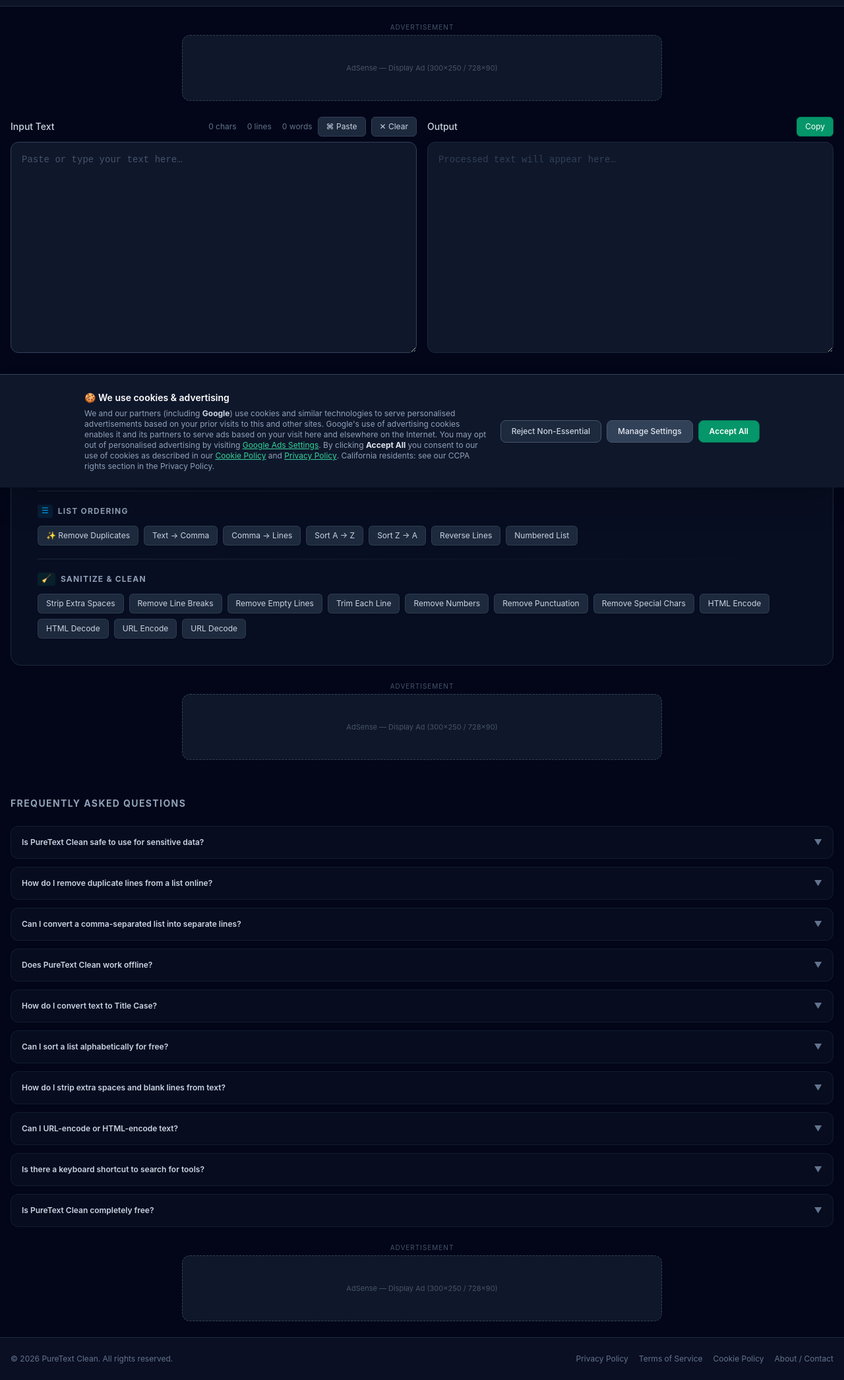
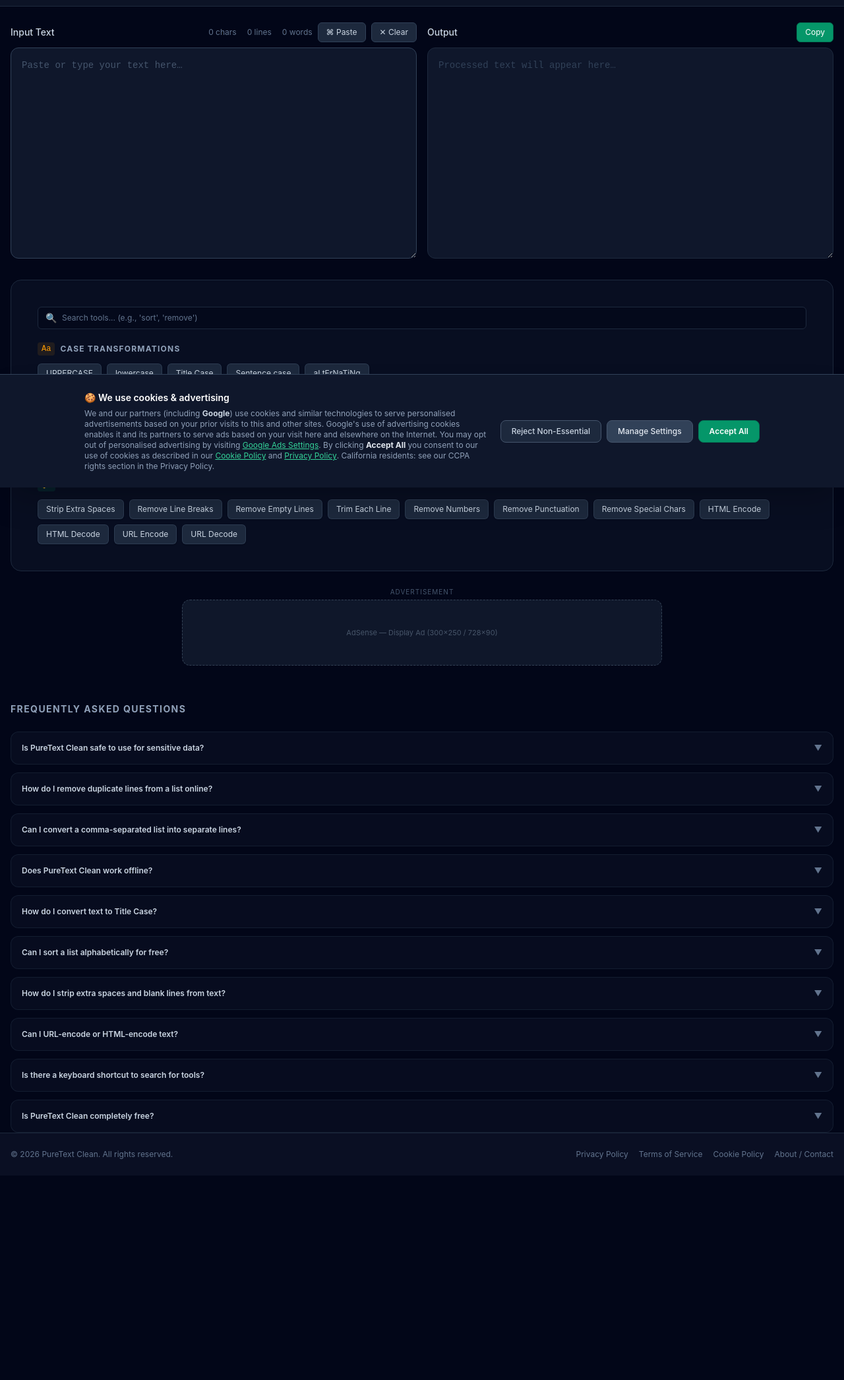
Before and after one commit to kavithra1000/pureTextClean, a website: page index.html in a window 1280 px wide. Shown: the part 61-2153 px from the top of the page at 66% size. After the commit the page ends 1843 px from the top, so only its background shows below. Drawn offline with nearby package versions, Linux system fonts and the light colour scheme; files that its build step writes are made by us from their sources.

Commit message:
style: remove manual ad placeholder layout blocks in favor of AdSense Auto Ads

```diff
--- a/index.html
+++ b/index.html
@@ -332,14 +332,6 @@
 ============================================================= -->
     <main class="flex-1 max-w-7xl mx-auto w-full px-4 py-6 flex flex-col gap-6">
 
-        <!-- Header Ad Unit -->
-        <div>
-            <p class="text-center text-slate-600 text-[10px] mb-1 tracking-widest uppercase">Advertisement</p>
-            <!-- REPLACE THIS BLOCK with your actual AdSense ad unit code -->
-            <div class="ad-placeholder w-full h-[100px] rounded-xl mx-auto max-w-[728px]">
-                <span class="text-[11px]">AdSense — Display Ad (300×250 / 728×90)</span>
-            </div>
-        </div>
 
         <!-- Text Panes: two-column on desktop -->
         <div class="grid grid-cols-1 lg:grid-cols-2 gap-4">
@@ -663,14 +655,6 @@
 
         </div>
 
-        <!-- FAQ Ad Unit -->
-        <div class="py-6">
-            <p class="text-center text-slate-600 text-[10px] mb-1 tracking-widest uppercase">Advertisement</p>
-            <!-- REPLACE THIS BLOCK with your actual AdSense ad unit code -->
-            <div class="ad-placeholder w-full h-[100px] rounded-xl mx-auto max-w-[728px]">
-                <span class="text-[11px]">AdSense — Display Ad (300×250 / 728×90)</span>
-            </div>
-        </div>
     </section>
 
     <!-- ============================================================
```
